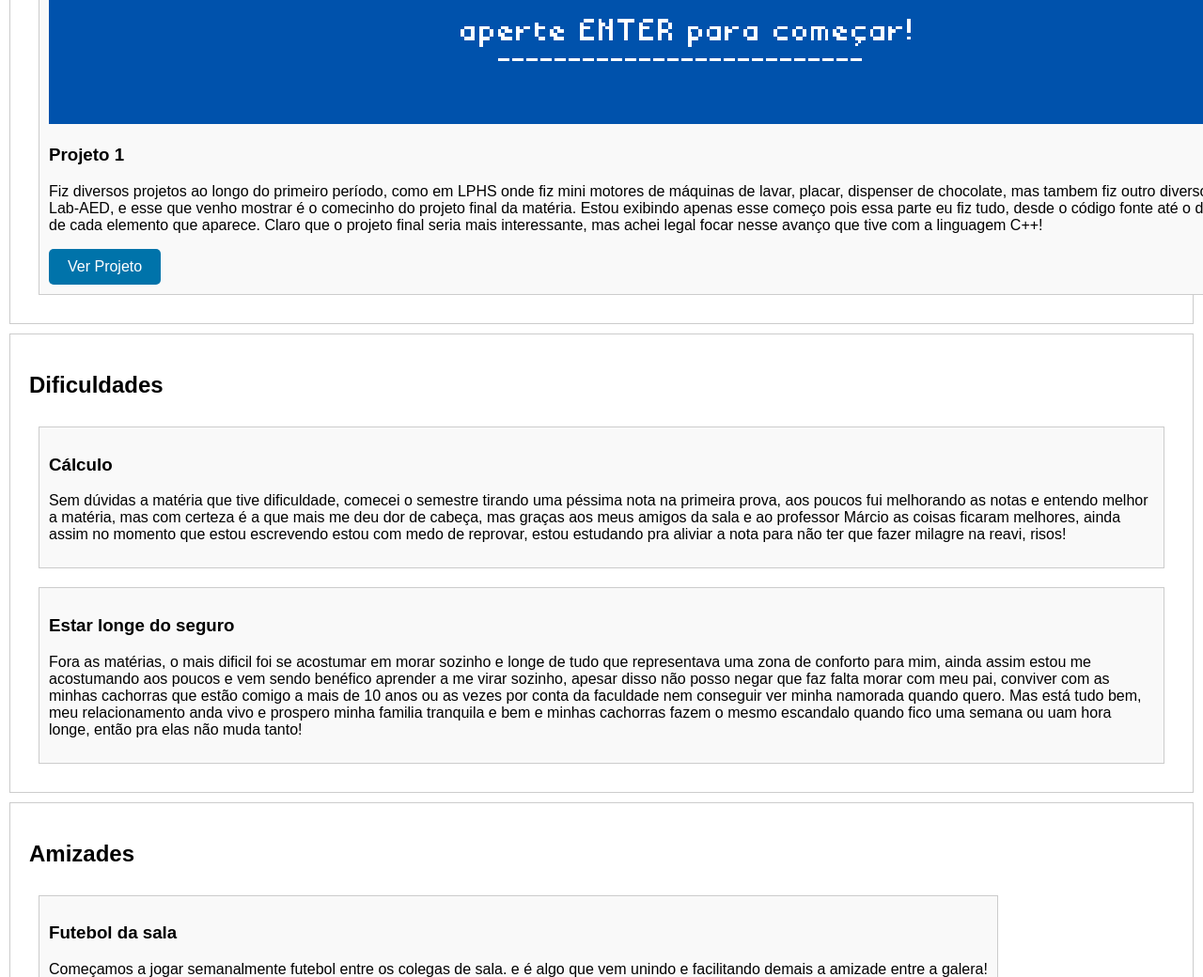
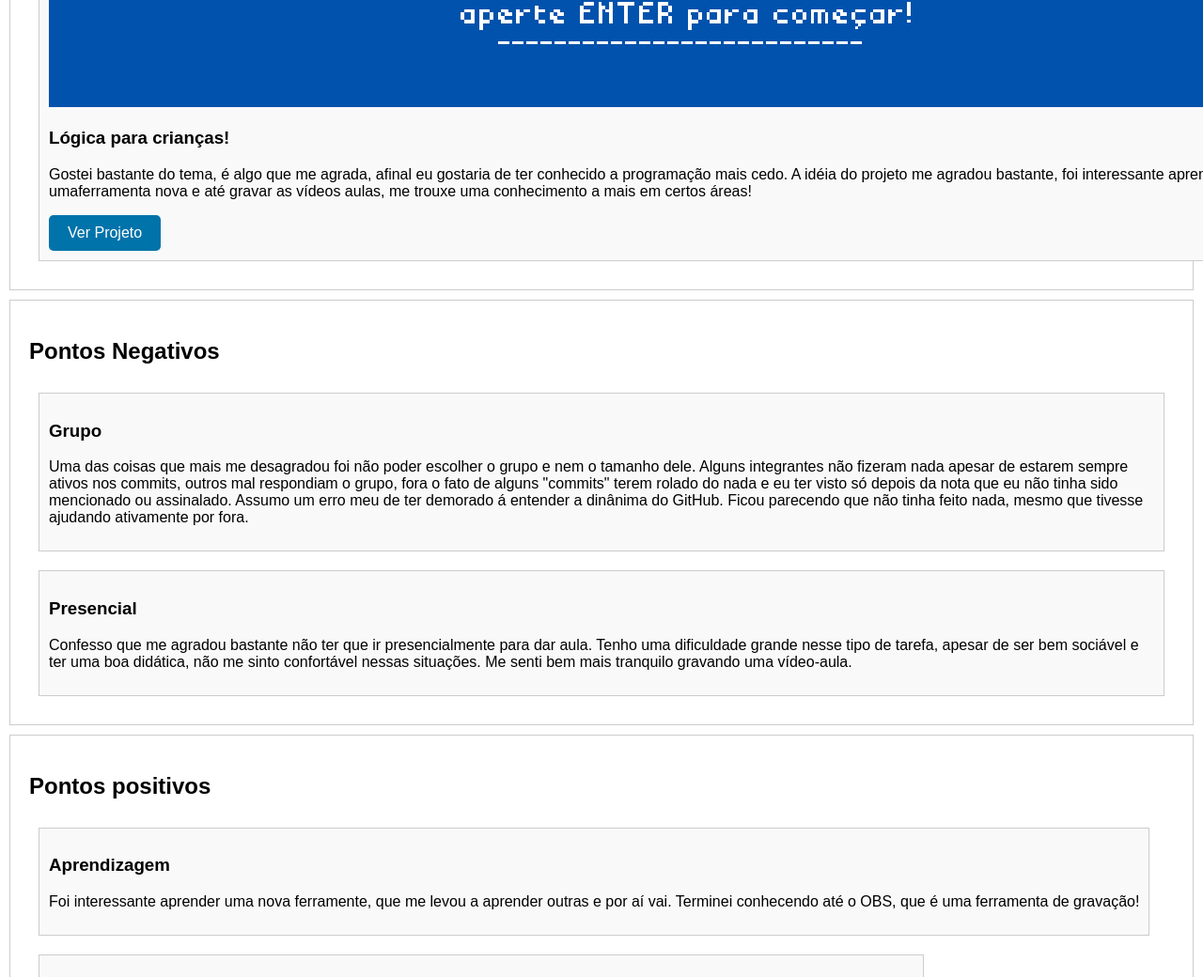
Before and after one commit to kKaahzim/kalled.github.io, a plain HTML site: page index.html in a window 1280 px wide. Shown: the part 1760-2800 px from the top of the page at 94% size. Drawn offline with Linux system fonts and the light colour scheme.

Commit message:
Update index.html

```diff
--- a/index.html
+++ b/index.html
@@ -24,71 +24,60 @@
     </section>
     <section id="about">
         <h2>Sobre Mim</h2>
-        <p>Sou um desenvolvedor iniciante, estou no começo do meu curso de ciência da computação, ainda necessito aprender muito. Vou citar as principais linguagens que vi até agora e falar sobre meu nível nelas.</p>
-        <h3>Linguagens</h3>
+        <p>Sou graduando em Ciência da Computação na PUC Minas de Poços de Caldas.</p>
+        <h3>Linguagens que tive contato até agora</h3>
         <ul>
             <li>HTML & CSS;</li>
             <p>É sem dúvidas a que eu mais evolui. Boa parte graças ao seminário!</p>
-            <li>C & C++;</li>
-            <p> Tive muita dificuldade no começo, mas estou pegando gosto e aos poucos consigo me virar sozinho sem auxilio ou ajuda!</p>
+            <li>C;</li>
+            <p> Tive e tenho muita dificuldade!</p>
             <li>JAVA;</li>
-            <p>Ainda não vi o suficiente para ter uma opinião formada, mas é uma que tenho vontade de dominar por completo!</p>
-            <li>Python;</li>
-                <p>Vi essa linguagem a parte da faculdade, tem uma curva de aprendizado gigante!</p>
+            <p>Começo a ter contato e entender o básico, sinto uma maior facilidade de entender comparado á C!</p>
+            <li>REACT;</li>
+                <p>Ganhei uma certa noção através dos seminários, mas acredito que não tenha saído do básico!</p>
         </ul>
     </section>
     <section id="projects">
-        <h2>Meus Projetos</h2>
+        <h2>Projeto em Mentoring II</h2>
         <div class="project-gallery">
             <div class="project-item">
                 <img src="images/slavo.png" alt="Projeto 1">
-                <h3>Projeto 1</h3>
-                <p>Fiz diversos projetos ao longo do primeiro período, como em LPHS onde fiz mini motores de máquinas de lavar, placar, dispenser de chocolate,
-                    mas tambem fiz outro diversos no Lab-AED, e esse que venho mostrar é o comecinho do projeto final da matéria.
-                Estou exibindo apenas esse começo pois essa parte eu fiz tudo, desde o código fonte até o design de cada elemento que aparece. Claro que o projeto
-            final seria mais interessante, mas achei legal focar nesse avanço que tive com a linguagem C++!</p>
+                <h3>Lógica para crianças!</h3>
+                <p>Gostei bastante do tema, é algo que me agrada, afinal eu gostaria de ter conhecido a programação mais cedo. A idéia do projeto me agradou bastante,
+                    foi interessante aprender umaferramenta nova e até gravar as vídeos aulas, me trouxe uma conhecimento a mais em certos áreas! </p>
                 <a href="https://youtu.be/KzZILTnNR4o" class="btn">Ver Projeto</a>
             </div>
         </div>
     </section>
     <section id="experience">
-        <h2>Dificuldades</h2>
+        <h2>Pontos Negativos</h2>
         <div class="timeline">
             <div class="timeline-item">
-                <h3>Cálculo</h3>
-                <p>Sem dúvidas a matéria que tive dificuldade, comecei o semestre tirando uma péssima
-                    nota na primeira prova, aos poucos fui melhorando as notas e entendo melhor a matéria,
-                    mas com certeza é a que mais me deu dor de cabeça, mas graças aos meus amigos da sala e ao professor Márcio
-                    as coisas ficaram melhores, ainda assim no momento que estou escrevendo estou com medo de reprovar, estou estudando pra aliviar a nota
-                    para não ter que fazer milagre na reavi, risos!
+                <h3>Grupo</h3>
+                <p>Uma das coisas que mais me desagradou foi não poder escolher o grupo e nem o tamanho dele. Alguns integrantes não fizeram nada apesar de estarem sempre
+                    ativos nos commits, outros mal respondiam o grupo, fora o fato de alguns "commits" terem rolado do nada e eu ter visto só depois da nota que eu não
+                    tinha sido mencionado ou assinalado. Assumo um erro meu de ter demorado á entender a dinânima do GitHub.
+                    Ficou parecendo que não tinha feito nada, mesmo que tivesse ajudando ativamente por fora.
                 </p>
             </div>
             <div class="timeline-item">
-                <h3>Estar longe do seguro</h3>
-                <p>Fora as matérias, o mais dificil foi se acostumar em morar sozinho e longe de tudo que representava
-                    uma zona de conforto para mim, ainda assim estou me acostumando aos poucos e vem sendo benéfico aprender a me virar
-                    sozinho, apesar disso não posso negar que faz falta morar com meu pai, conviver com as minhas cachorras que estão comigo a mais de 10 anos
-                    ou as vezes por conta da faculdade nem conseguir ver minha namorada quando quero. Mas está tudo bem, meu relacionamento anda vivo e prospero
-                    minha familia tranquila e bem e minhas cachorras fazem o mesmo escandalo quando fico uma semana ou uam hora longe, então pra elas não muda tanto!
+                <h3>Presencial</h3>
+                <p>Confesso que me agradou bastante não ter que ir presencialmente para dar aula. Tenho uma dificuldade grande nesse tipo de tarefa, apesar de ser bem
+                    sociável e ter uma boa didática, não me sinto confortável nessas situações. Me senti bem mais tranquilo gravando uma vídeo-aula.
                 </p>
             </div>
         </div>
     </section>
     <section id="blog">
-        <h2>Amizades</h2>
+        <h2>Pontos positivos</h2>
         <div class="blog-list">
             <div class="blog-post">
-                <h3>Futebol da sala</h3>
-                <p>Começamos a jogar semanalmente
-                    futebol entre os colegas de sala.
-                e é algo que vem unindo e facilitando demais
-            a amizade entre a galera!</p>
+                <h3>Aprendizagem</h3>
+                <p>Foi interessante aprender uma nova ferramente, que me levou a aprender outras e por aí vai. Terminei conhecendo até o OBS, que é uma ferramenta de gravação!</p>
             </div>
             <div class="blog-post">
-                <h3>Festas</h3>
-                <p>Não fui em muitas, mas nas que fui me diverti,
-                  inclusive fui em um arraía onde gastei bastante dinheiro só pra ficar prendendo meus amigos na
-                 na cadeia!</p>
+                <h3>GitHub</h3>
+                <p>Sempre soube que era uma ferramenta importante, principalmenten no mundo dos programadores. Foi bom ter aprendido a usar!</p>
             </div>
         </div>
     </section>
```
